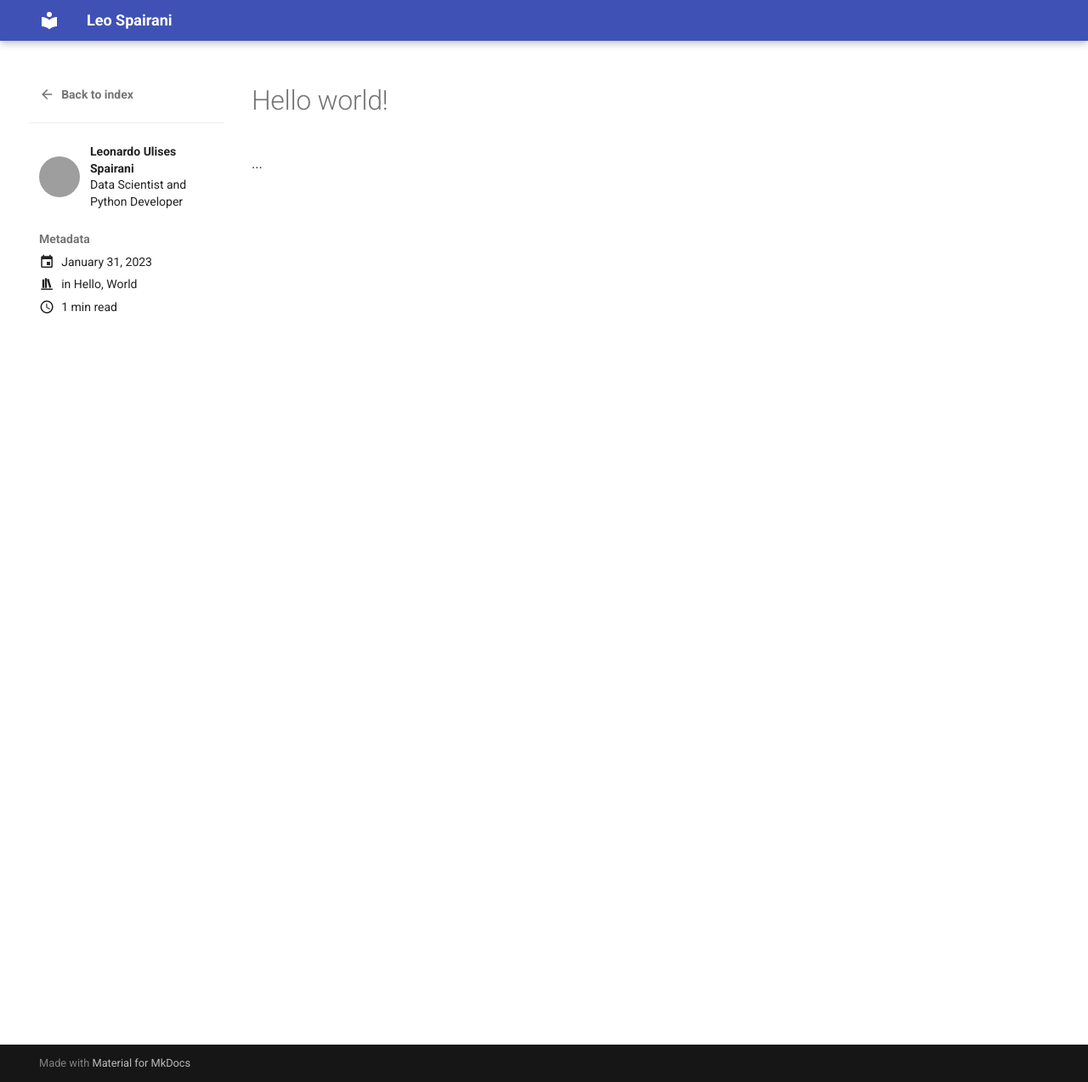
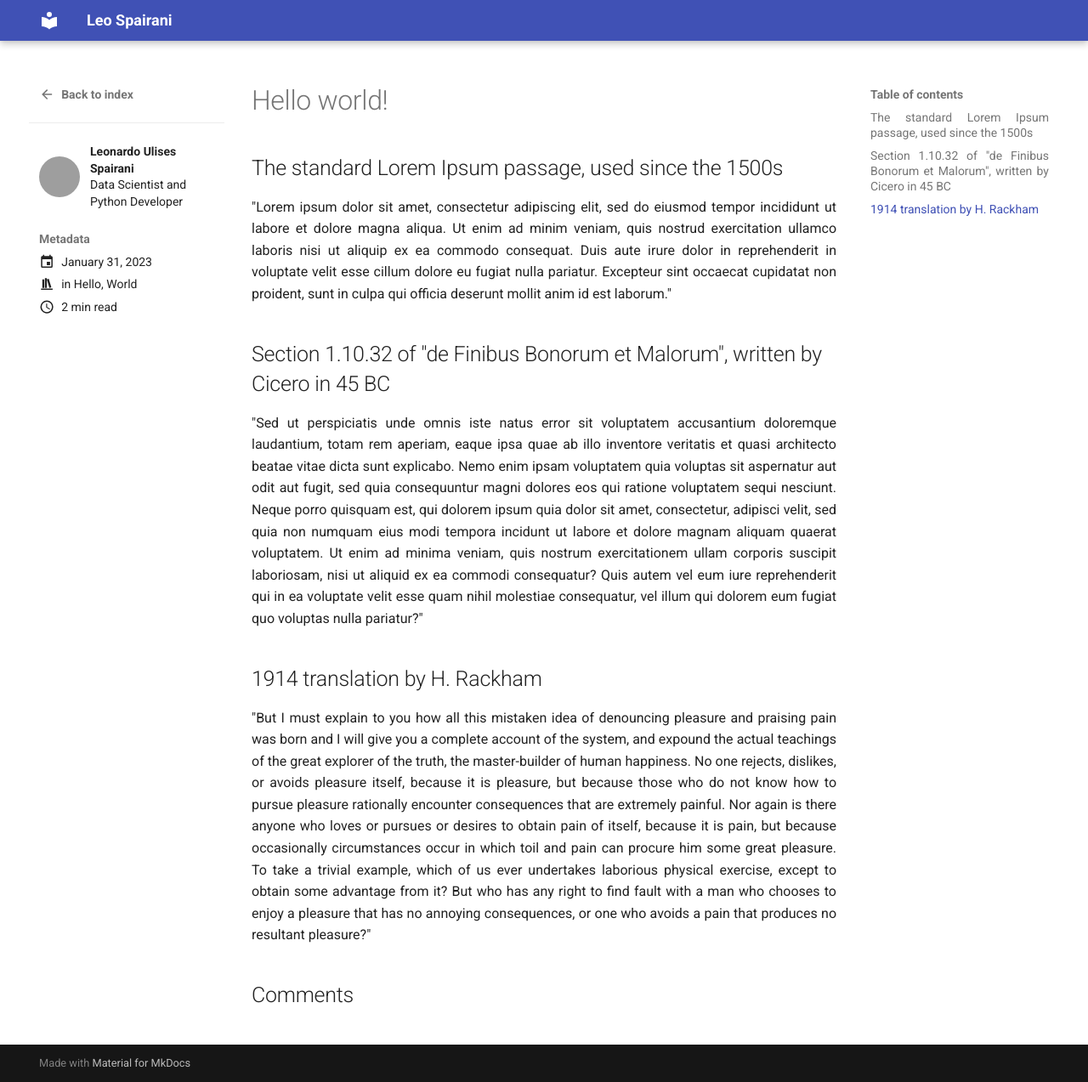
Before and after one commit to LUS24/LUS24.github.io, an MkDocs documentation site: the page built from docs/blog/posts/hello-world.md, in a window 1280 px wide and 1273 px high. Shown: the whole window at 85% size. Built offline with MkDocs 1.6.1 and Material for MkDocs 9.7.7, drawn with Linux system fonts in a browser that asks for light colours; comment, search, counter and statistics services are not loaded; grey boxes are pictures that could not be loaded.

Commit message:
Fiexed Disqus

```diff
--- a/docs/blog/posts/.meta.yml
+++ /dev/null
@@ -1 +0,0 @@
-comments: true
--- a/docs/blog/posts/hello-world.md
+++ b/docs/blog/posts/hello-world.md
@@ -6,7 +6,17 @@
 categories:
   - Hello
   - World
+comments: true
 ---
 
 # Hello world!
-...
+
+
+## The standard Lorem Ipsum passage, used since the 1500s
+"Lorem ipsum dolor sit amet, consectetur adipiscing elit, sed do eiusmod tempor incididunt ut labore et dolore magna aliqua. Ut enim ad minim veniam, quis nostrud exercitation ullamco laboris nisi ut aliquip ex ea commodo consequat. Duis aute irure dolor in reprehenderit in voluptate velit esse cillum dolore eu fugiat nulla pariatur. Excepteur sint occaecat cupidatat non proident, sunt in culpa qui officia deserunt mollit anim id est laborum."
+
+## Section 1.10.32 of "de Finibus Bonorum et Malorum", written by Cicero in 45 BC
+"Sed ut perspiciatis unde omnis iste natus error sit voluptatem accusantium doloremque laudantium, totam rem aperiam, eaque ipsa quae ab illo inventore veritatis et quasi architecto beatae vitae dicta sunt explicabo. Nemo enim ipsam voluptatem quia voluptas sit aspernatur aut odit aut fugit, sed quia consequuntur magni dolores eos qui ratione voluptatem sequi nesciunt. Neque porro quisquam est, qui dolorem ipsum quia dolor sit amet, consectetur, adipisci velit, sed quia non numquam eius modi tempora incidunt ut labore et dolore magnam aliquam quaerat voluptatem. Ut enim ad minima veniam, quis nostrum exercitationem ullam corporis suscipit laboriosam, nisi ut aliquid ex ea commodi consequatur? Quis autem vel eum iure reprehenderit qui in ea voluptate velit esse quam nihil molestiae consequatur, vel illum qui dolorem eum fugiat quo voluptas nulla pariatur?"
+
+## 1914 translation by H. Rackham
+"But I must explain to you how all this mistaken idea of denouncing pleasure and praising pain was born and I will give you a complete account of the system, and expound the actual teachings of the great explorer of the truth, the master-builder of human happiness. No one rejects, dislikes, or avoids pleasure itself, because it is pleasure, but because those who do not know how to pursue pleasure rationally encounter consequences that are extremely painful. Nor again is there anyone who loves or pursues or desires to obtain pain of itself, because it is pain, but because occasionally circumstances occur in which toil and pain can procure him some great pleasure. To take a trivial example, which of us ever undertakes laborious physical exercise, except to obtain some advantage from it? But who has any right to find fault with a man who chooses to enjoy a pleasure that has no annoying consequences, or one who avoids a pain that produces no resultant pleasure?"
--- a/mkdocs.yml
+++ b/mkdocs.yml
@@ -6,9 +6,6 @@
   name: material
   custom_dir: overrides
 
-markdown_extensions:
-  - meta
-
 extra_css:
   - static/css/extra.css
 
```
